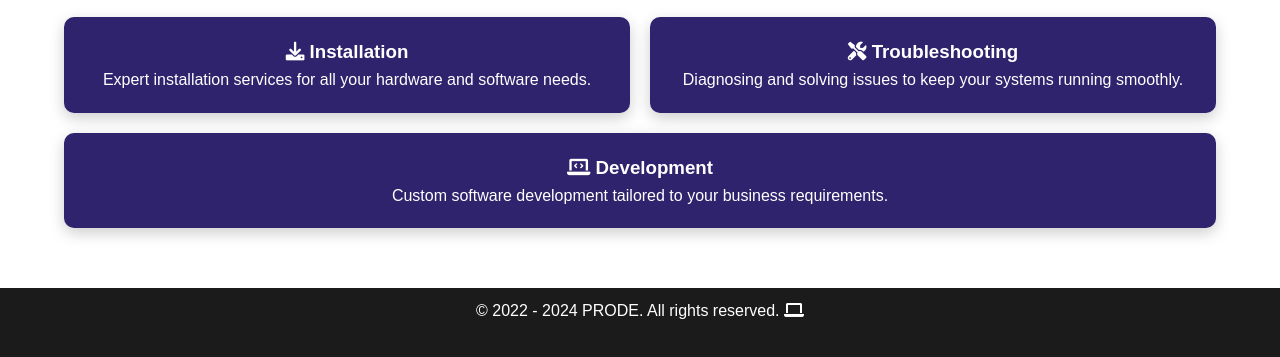
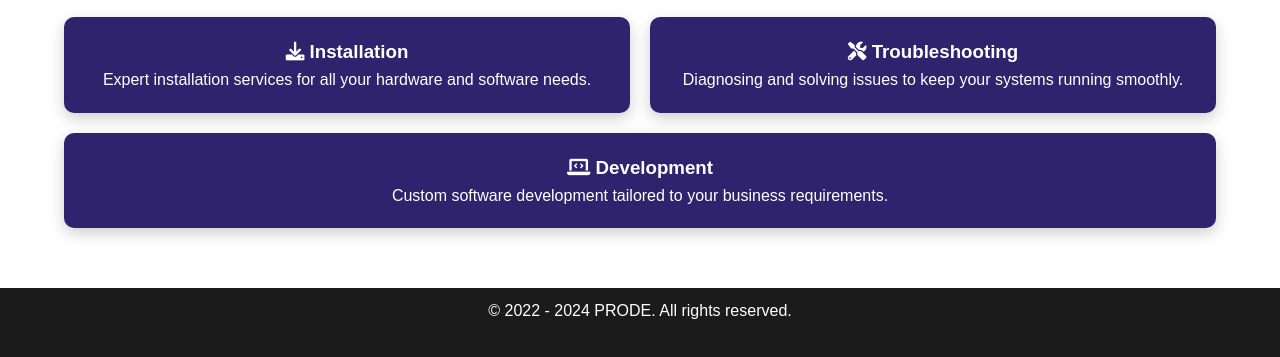
Before and after one commit to prode-it/it_prode, a plain HTML site: page index.html in a window 1280 px wide. Shown: the part 577-934 px from the top of the page. Drawn offline with Linux system fonts and the light colour scheme.

Commit message:
Update index.html

```diff
--- a/index.html
+++ b/index.html
@@ -69,7 +69,7 @@
 
     <footer>
         <div class="container">
-            <p>&copy; 2022 - 2024 PRODE. All rights reserved. <i class="fas fa-laptop"></i></p>
+            <p>&copy; 2022 - 2024 PRODE. All rights reserved.</p>
         </div>
     </footer>
     <script src="script.js"></script>
```
